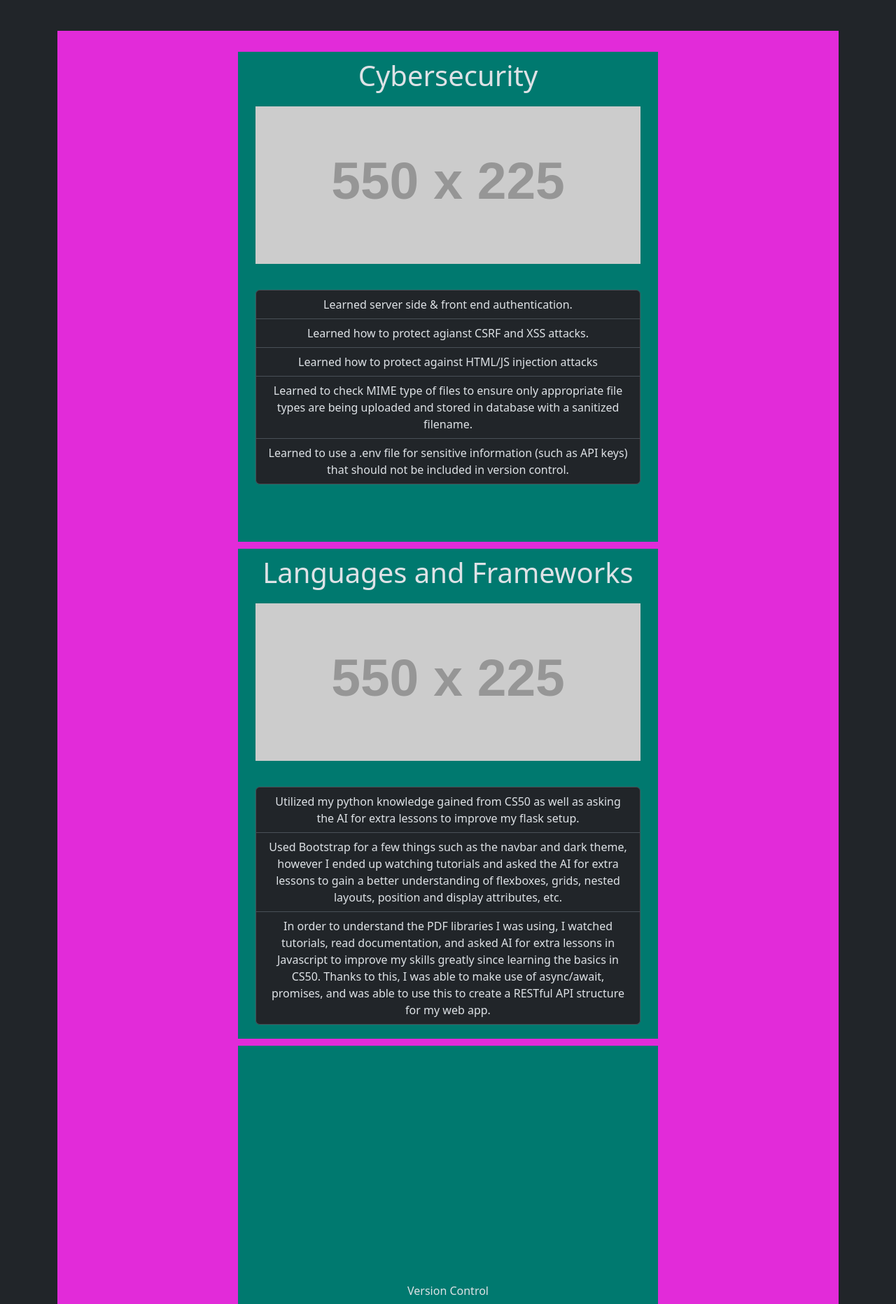
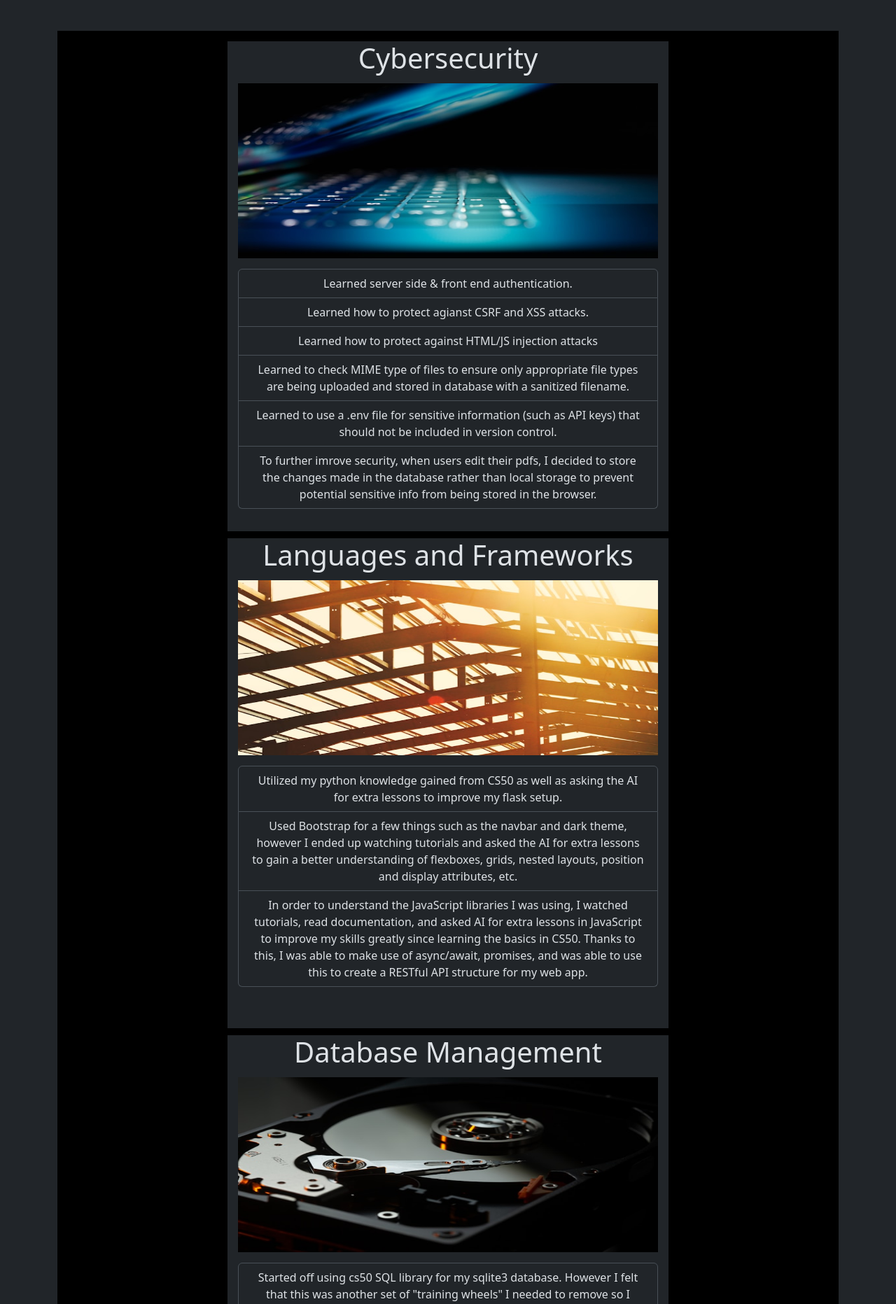
Before and after one commit to Brook-B118/pdf-editor, a Flask app: page / in a window 1280 px wide. Shown: the part 64-1927 px from the top of the page at 70% size. Run offline with Flask 3, Linux system fonts and the light colour scheme; the visitor is signed in with stand-in values (Sample User, id 1); grey boxes labelled with a size stand in for pictures from a placeholder-image service; some libraries are stand-ins or nearby versions.

Commit message:
Added to homepage features, added images, removed background colors needed to see css layout.

```diff
--- a/static/css/styles.css
+++ b/static/css/styles.css
@@ -79,7 +79,7 @@ canvas {
 }
 
 .vertical-column-wrapper {
-    background-color: #60d3e7;
+    /* background-color: #60d3e7; */
     display: flex;
     flex-direction: row;
     width: 475px;
@@ -117,7 +117,7 @@ canvas {
 }
 
 .collapsed {
-    background-color: #60d3e7;
+    /* background-color: #60d3e7; */
     display: flex;
     flex-direction: row;
     width: 475px;
@@ -152,7 +152,7 @@ canvas {
 }
 
 .horizontal-column-left-section {
-    background-color: rgb(2, 85, 85);
+    /* background-color: rgb(2, 85, 85); */
     display: flex;
     flex-direction: column;
     justify-content: center;
@@ -161,17 +161,18 @@ canvas {
 }
 
 .horizontal-column-middle-section {
-    background-color: #790000;
+    /* background-color: #790000; */
+    position: relative;
     display: flex;
     flex-direction: column;
     justify-content: center;
-    align-items: center;
+    /* align-items: center; */
     z-index: 51;
     width: 375px;
 }
 
 .horizontal-column-right-section {
-    background-color: #0080ff;
+    /* background-color: #0080ff; */
     display: flex;
     flex-direction: column;
     justify-content: center;
@@ -190,10 +191,12 @@ canvas {
 
 #pdf-color-toggle {
     display: flex;
+    position: absolute;
+    left: 70px;
     flex-direction: column;
     align-items: center;
     justify-content: center;
-    width: 75%;
+    width: 55%;
 }
 
 #save-button {
@@ -228,7 +231,7 @@ canvas {
 }
 
 .sidepanel {
-    background-color: rgb(104, 255, 44);
+    /* background-color: rgb(104, 255, 44); */
     display: flex;
     flex: 1;
     position: relative;
@@ -245,7 +248,7 @@ canvas {
 } */
 
 #elements-container {
-    background-color: blueviolet;
+    /* background-color: blueviolet; */
     position: relative;
     display: flex;
     flex-direction: row;
@@ -292,7 +295,7 @@ textarea {
 }
 
 #text-box-customize-container {
-    background-color: rgb(43, 46, 226);
+    /* background-color: rgb(43, 46, 226); */
     position: relative;
     display: flex;
     flex-direction: row;
@@ -322,7 +325,7 @@ textarea {
 }
 
 #shape-customize-container {
-    background-color: rgb(226, 43, 144);
+    /* background-color: rgb(226, 43, 144); */
     position: relative;
     display: flex;
     flex-direction: row;
@@ -365,7 +368,7 @@ textarea {
 }
 
 #signatureField-customize-container {
-    background-color: rgb(233, 92, 26);
+    /* background-color: rgb(233, 92, 26); */
     position: relative;
     display: flex;
     flex-direction: row;
@@ -438,7 +441,7 @@ textarea {
 
 
 #features-container {
-    background-color: rgb(226, 43, 217);
+    background-color: rgb(0, 0, 0);
     position: relative;
     display: flex;
     flex-direction: row;
@@ -446,18 +449,18 @@ textarea {
     flex-wrap: wrap;
     justify-content: center;
     align-content: flex-start;
-    padding-top: 25px;
-    padding-bottom: 25px;
+    padding-top: 10px;
+    padding-bottom: 10px;
 }
 
 .features-block {
     display: flex;
     position: relative;
     flex-direction: column;
-    flex: 0 0 600px;
+    flex: 0 0 630px;
     margin: 5px;
     /* padding: 10px; */
-    background-color: #00796f;
+    background-color: #212529;
     cursor: pointer;
     height: 700px;
     align-items: center;
@@ -466,16 +469,18 @@ textarea {
 
 .feature-header {
     position: absolute;
-    top: 10px;
+    top: 0px;
 }
 
 .feature-image {
     position: absolute;
-    top: 78px;
+    top: 60px;
+    height: 250px;
+    width: 600px;
 }
 
 .custom-list-group {
     position: absolute;
-    top: 340px;
-    max-width: 550px;
+    top: 325px;
+    max-width: 600px;
 }
--- a/templates/home.html
+++ b/templates/home.html
@@ -9,30 +9,82 @@ Home
 <div id="features-container" class="features-section">
     <div class="features-block">
         <h1 class="feature-header">Cybersecurity</h4>
-            <img src="https://placehold.co/550x225" class="feature-image" alt="Placeholder Image">
+            <img src="{{ url_for('static', filename='images/cybersecurity.jpg') }}" class="feature-image" alt="Cybersecurity Image">
             <ul class="custom-list-group list-group">
                 <li class="list-group-item">Learned server side & front end authentication.</li>
                 <li class="list-group-item">Learned how to protect agianst CSRF and XSS attacks.</li>
                 <li class="list-group-item">Learned how to protect against HTML/JS injection attacks</li>
                 <li class="list-group-item">Learned to check MIME type of files to ensure only appropriate file types are being uploaded and stored in database with a sanitized filename.</li>
                 <li class="list-group-item">Learned to use a .env file for sensitive information (such as API keys) that should not be included in version control.</li>
+                <l1 class="list-group-item">To further imrove security, when users edit their pdfs, I decided to store the changes made in the database rather than local storage to prevent potential
+                    sensitive info from being stored in the browser.</l1>
             </ul>
     </div>
     <div class="features-block">
         <h1 class="feature-header">Languages and Frameworks</h4>
-            <img src="https://placehold.co/550x225" class="feature-image" alt="Placeholder Image">
+            <img src="{{ url_for('static', filename='images/framework.jpg') }}" class="feature-image" alt="Framework Image">
             <ul class="custom-list-group list-group">
                 <li class="list-group-item">Utilized my python knowledge gained from CS50 as well as asking the AI for extra lessons to improve my flask setup.</li>
                 <li class="list-group-item">Used Bootstrap for a few things such as the navbar and dark theme, however I ended up watching tutorials and asked the AI for extra lessons to gain a better
                     understanding of flexboxes, grids,
                     nested layouts, position and display attributes, etc.</li>
-                <li class="list-group-item">In order to understand the PDF libraries I was using, I watched tutorials, read documentation, and asked AI for extra lessons in Javascript to improve my
+                <li class="list-group-item">In order to understand the JavaScript libraries I was using, I watched tutorials, read documentation, and asked AI for extra lessons in JavaScript to
+                    improve my
                     skills greatly since learning the basics in CS50. Thanks to this, I was able to make use of async/await, promises, and was able to use this to create a RESTful API structure for my
                     web app.</li>
             </ul>
     </div>
-    <div class="features-block">Version Control</div>
-    <div class="features-block">Solving a Problem</div>
+    <div class="features-block">
+        <h1 class="feature-header">Database Management</h4>
+            <img src="{{ url_for('static', filename='images/database.jpg') }}" class="feature-image" alt="Database Image">
+            <ul class="custom-list-group list-group">
+                <li class="list-group-item">Started off using cs50 SQL library for my sqlite3 database. However I felt that this was another set of "training wheels" I needed to remove so I looked up
+                    tutorials and asked the duck AI for lessons with SQL Alchemy. This taught me what an ORM was and allowed me to perform CRUD operations using python methods instead of SQL
+                    queries.</li>
+                <li class="list-group-item">SQL Alchemy also lead me to practicing an object oriented programming approach instead of my current structured approach when
+                    writing my python code. I ended up refactoring my backend, improving readbility.</li>
+                <li class="list-group-item">I had to recreate my elements database to add another column for a feature I implemented when editing pdfs. I
+                    realized if this were an actual product, deleting user data to update a table would not be okay. This lead me to learning a Datbase Migration Tool called Alembic, where I
+                    learned how to easily update my database without losing current data.</li>
+            </ul>
+    </div>
+    <div class="features-block">
+        <h1 class="feature-header">Version Control</h4>
+            <img src="{{ url_for('static', filename='images/git and github.png') }}" class="feature-image" alt="Version Control Image">
+            <ul class="custom-list-group list-group">
+                <li class="list-group-item">Learned how to setup git on my computer as well as how to use git for local version control.</li>
+                <li class="list-group-item">Learned how to use github to compliment using git. This improved my ability to visually keep track of the changes and also reassured me my work was saved
+                    online incase anything happened to my local device.</li>
+                <li class="list-group-item">Learning git and github overall improved my workflow as I learned to branch and edit locally, push and merge online, and then update my local main with git
+                    pull from my online main. I also learned how to discard changes if I needed to start fresh to reset my thinking. This also helped me dive deeper into my work as I knew my project
+                    always had a back up I could revert to in the worst case scenario.</li>
+            </ul>
+    </div>
+    <div class="features-block">
+        <h1 class="feature-header">Lucid Chart</h4>
+            <img src="{{ url_for('static', filename='images/my lucid chart.jpg') }}" class="feature-image" alt="Version Control Image">
+            <ul class="custom-list-group list-group">
+                <li class="list-group-item">Originally I was writing down my notes and my thought process in word documents, however I found it to be hindering as I had to keep tabbing between word
+                    docs while working on my code to find specific notes I needed.</li>
+                <li class="list-group-item">When I found LucidChart, I created columns for sticky notes called project ideas, potential issues and risks, currently working on, current issues/thoughts,
+                    and completed. This helped me organize my thoughts and not lose them while working as I could easily categorize them. I was also able to write my notes here as I could link them
+                    with my columns via arrows. No more alt tabbing through multiple word docs.</li>
+            </ul>
+    </div>
+    <div class="features-block">
+        <h1 class="feature-header">Solving a Problem</h4>
+            <img src="{{ url_for('static', filename='images/accessibility mode.gif') }}" class="feature-image" alt="Version Control Image">
+            <ul class="custom-list-group list-group">
+                <li class="list-group-item">While working on my project, a family member mentioned to me that their co worker was unable to read documents that had white backgrounds. This posed a
+                    problem for her team as she had to wait for them to explain what was on the document before proceeding with the meeting. This is when I realized that I have not come across a PDF
+                    editor or an E-sign service that allowed users to change the actual pdf to dark mode, not just the website layout.</li>
+                <li class="list-group-item">I decided to implement this idea into my final project. Originally I only wanted to change only the white and black part of the document (this way I could
+                    preserve any other colors and users could download the edited pdf expecting the white and black to go back to normal). However, I could not do this without causing the text to
+                    become pixelated so currently all colors on the pdf will invert when accessiblity mode is toggled. In the future, I would like to enchance it by only targeting black and white.
+                    This will at least solve the struggle of reading pdfs with a white background.
+                </li>
+            </ul>
+    </div>
     <!-- Add more blocks as needed -->
 </div>
 
```
Also changed, not shown: static/images/accessibility mode.gif (added), static/images/cybersecurity.jpg (added), static/images/database.jpg (added), static/images/framework.jpg (added), static/images/git and github.png (added), static/images/lucid chart notes.jpg (added), static/images/my lucid chart.JPG (added).
